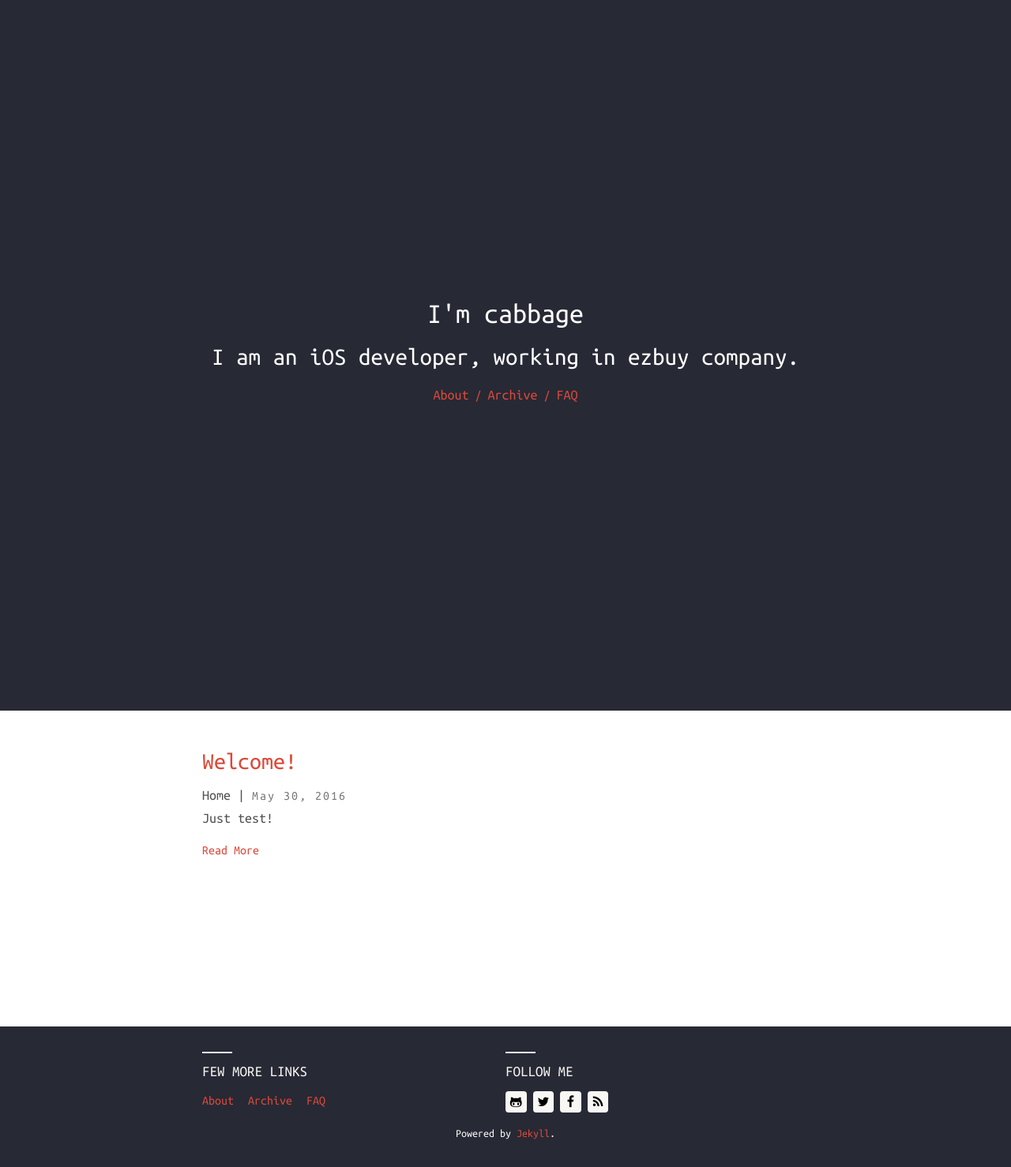
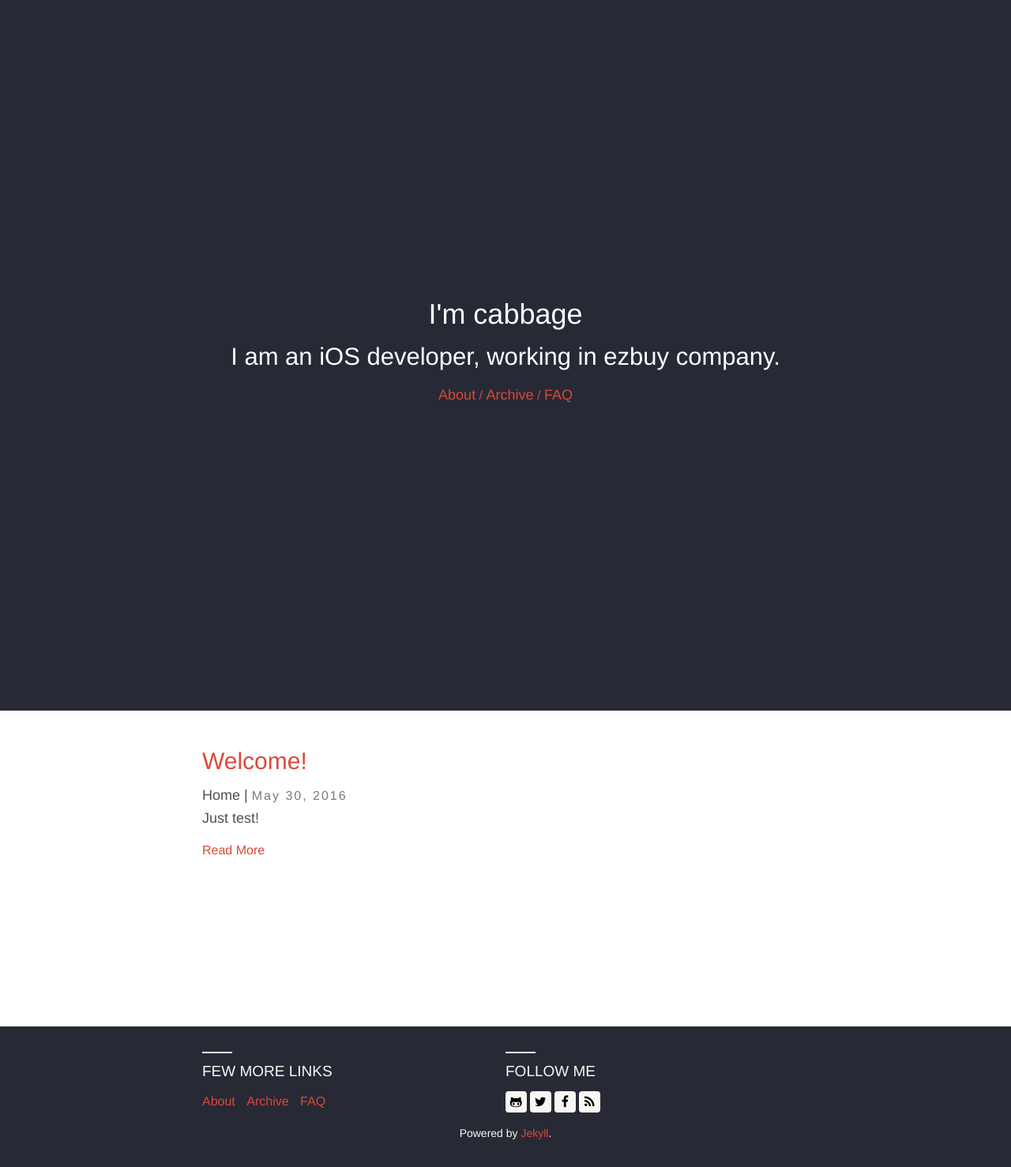
Before and after one commit to KirbyInGitHub/cabbageblog, a Jekyll site: the page built from index.html, in a window 1280 px wide. Shown: the whole page at 79% size. Built offline with Jekyll 4.4.1, drawn with Linux system fonts in a browser that asks for light colours; nearby versions of some CDN libraries; some web fonts are replaced.

Commit message:
替换google 连接为国内

```diff
--- a/_layouts/default.html
+++ b/_layouts/default.html
@@ -59,7 +59,7 @@
           /* To avoid render blocking css */
           var cb = function() {
             var l = document.createElement('link'); l.rel = 'stylesheet';
-            l.href = 'https://fonts.googleapis.com/css?family=Ubuntu+Mono&subset=latin';
+            l.href = 'https://fonts.useso.com/css?family=Ubuntu+Mono&subset=latin';
             var h = document.getElementsByTagName('head')[0]; h.parentNode.insertBefore(l, h);
           };
           var raf = requestAnimationFrame || mozRequestAnimationFrame ||
@@ -68,7 +68,7 @@
           else window.addEventListener('load', cb);
         </script>
         <!-- jQuery -->
-        <script src="//ajax.googleapis.com/ajax/libs/jquery/1.11.1/jquery.min.js"></script>
+        <script src="//ajax.useso.com/ajax/libs/jquery/1.11.1/jquery.min.js"></script>
         <!-- When no internet load JQuery from local -->
         <script>window.jQuery || document.write('<script src="{{ site.baseurl }}/assets/js/jquery.min.js"><\/script>')</script>
         <!-- Site js -->
```
